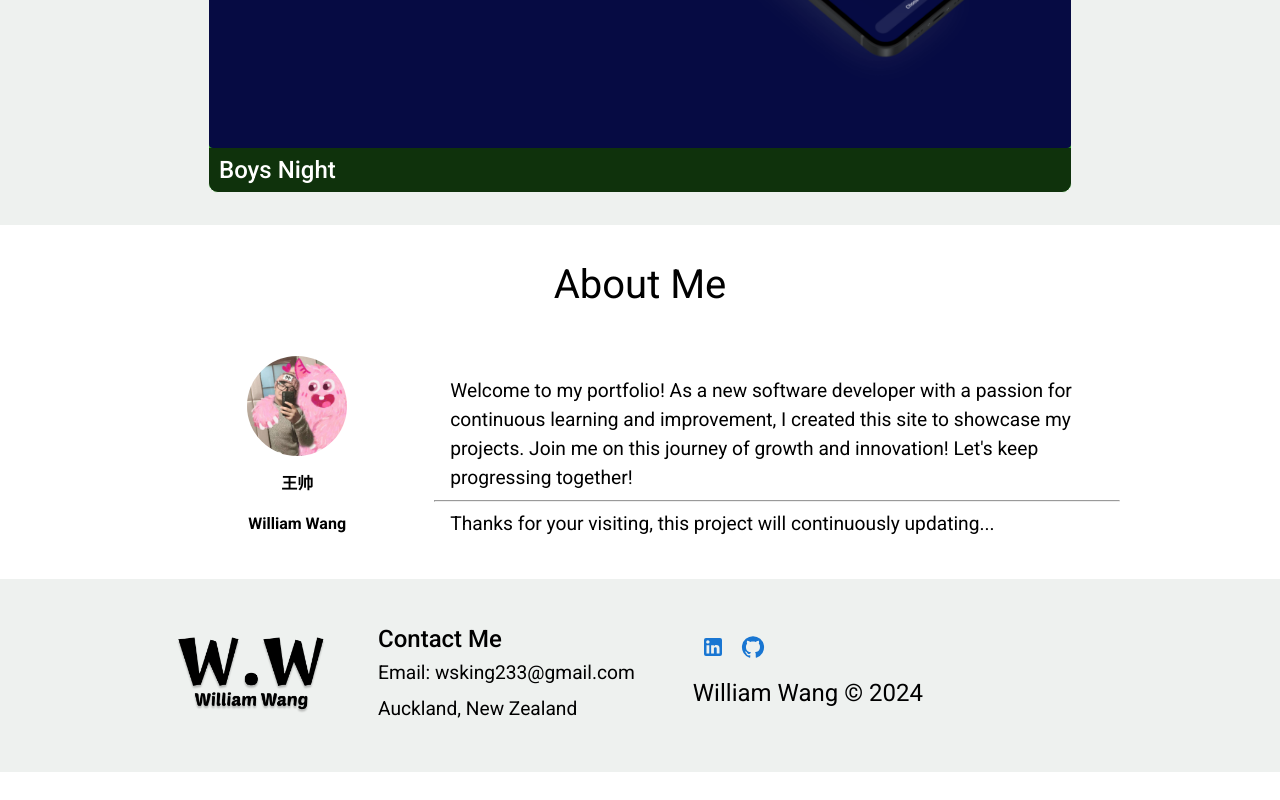
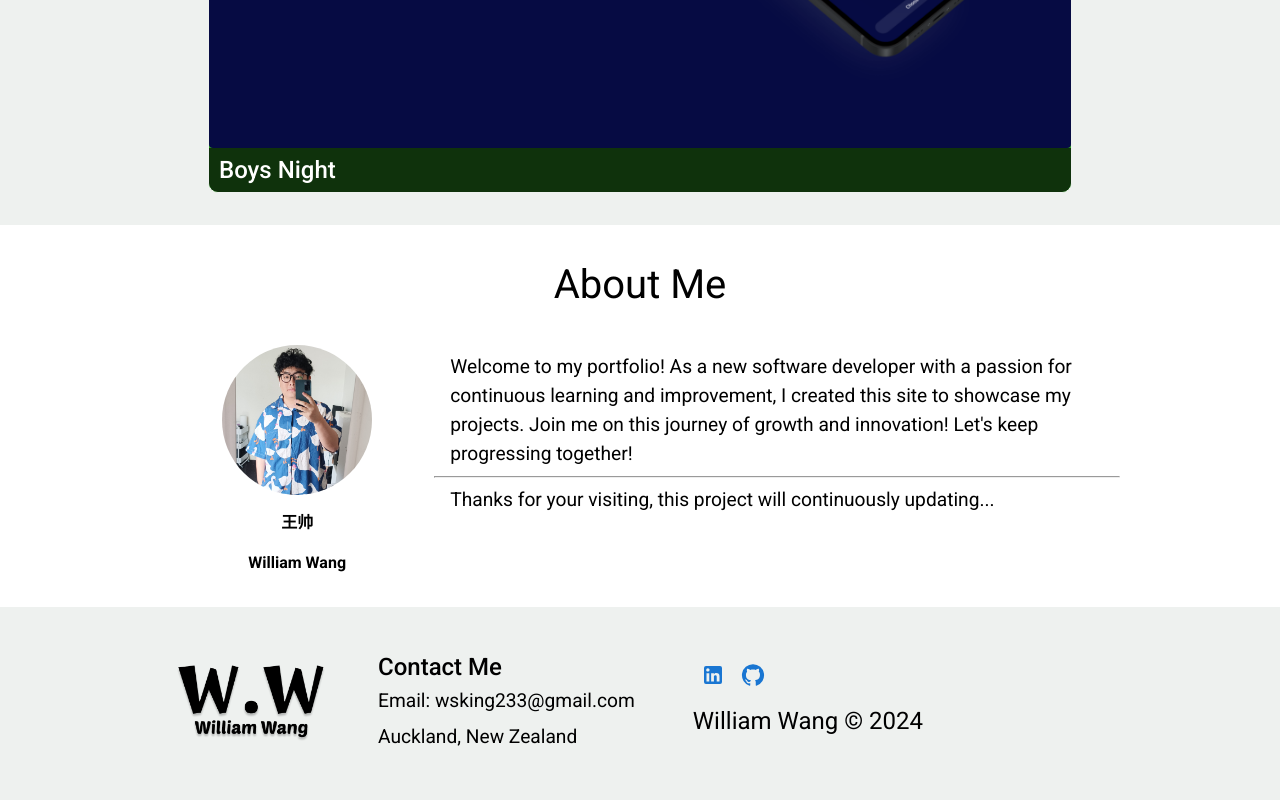
Before and after one commit to wsking233/Profile-Page, a React (Create React App) app in the folder william-profile/: page / in a window 1280 px wide. Shown: the part 2188-2988 px from the top of the page. Before the commit the page ends 2960 px from the top, so only its background shows below. Built offline with nearby package versions, Linux system fonts and the light colour scheme.

Commit message:
update image

```diff
--- a/william-profile/src/components/About.js
+++ b/william-profile/src/components/About.js
@@ -1,5 +1,5 @@
 import React from 'react';
-import Avatar from '../assets/images/Avatar.jpg';
+import Avatar from '../assets/images/William.jpg';
 import translations from '../assets/languages/translations.json';
 import { useLanguage } from './LanguageContext';
 import '../styles/About.css';
@@ -22,7 +22,6 @@ function About() {
                     </div>
 
                     <div>
-                        <br />
                         <p>
                             {translations[language].about_me_content}
                         </p>
--- a/william-profile/src/styles/About.css
+++ b/william-profile/src/styles/About.css
@@ -17,8 +17,8 @@
 }
 
 .leftContainer img {
-    width: 100px;
-    height: 100px;
+    width: 150px;
+    height: 150px;
     border-radius: 50%;
     object-fit: cover;
 }
```
Also changed, not shown: william-profile/src/assets/images/William.jpg (added).
